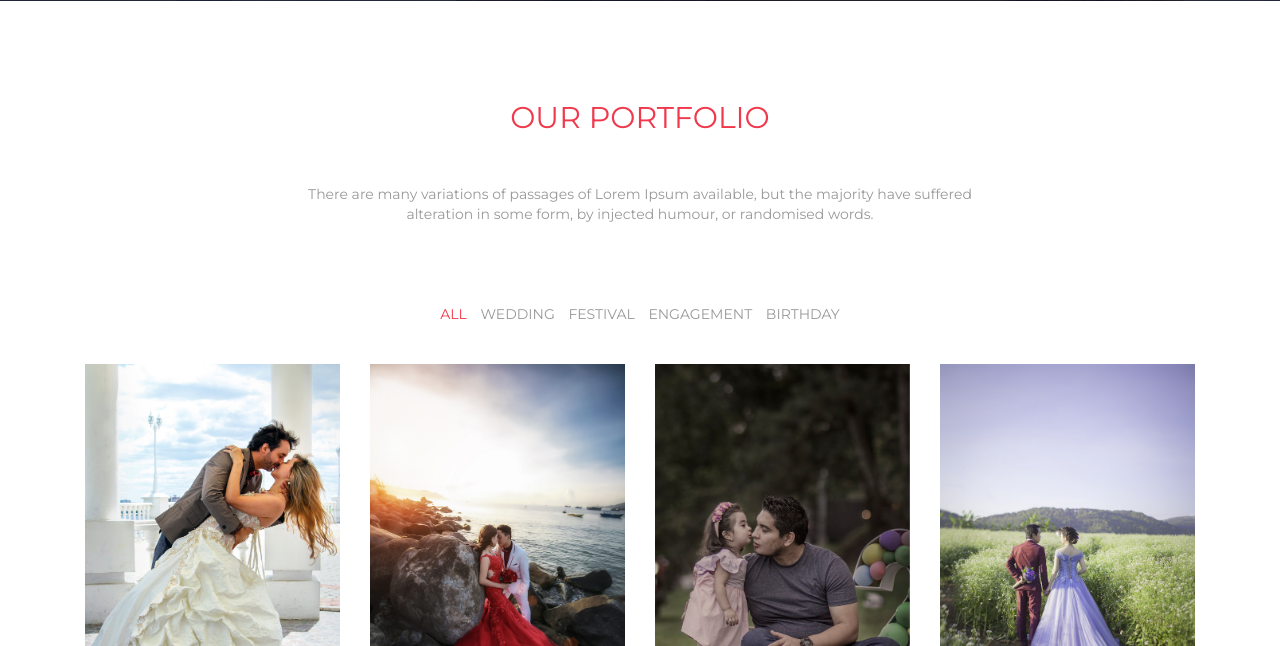
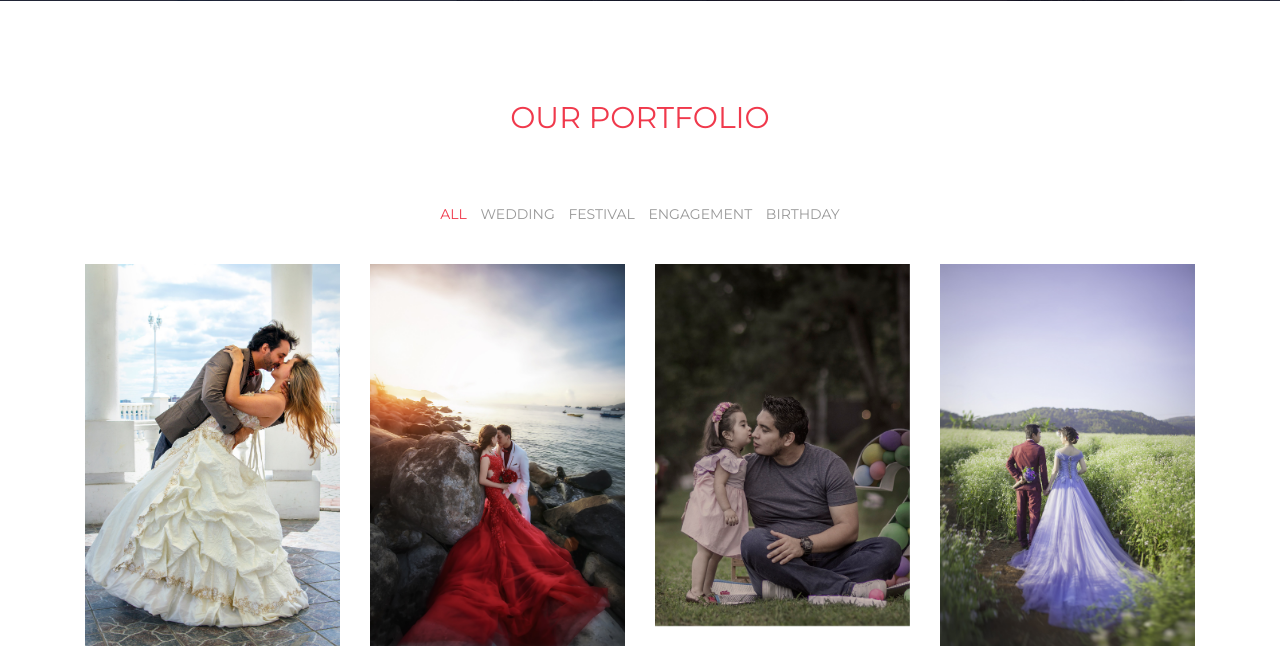
Before and after one commit to christopherece/photography_site, a Django app: page / in a window 1280 px wide. Shown: the part 2125-2771 px from the top of the page. Run offline with Django 4.2, Linux system fonts and the light colour scheme; some libraries are stand-ins or nearby versions.

Commit message:
Edit Portfolio

```diff
--- a/photography/templates/pages/index.html
+++ b/photography/templates/pages/index.html
@@ -140,9 +140,9 @@
 <section id="portfolio" class="mtb100">
 	<div class="container">
 		<h3 class="section-title wow fadeInDown">Our Portfolio</h3>
-		<p class="section-info col-sm-8 col-sm-offset-2 wow fadeInDown" data-wow-delay=".25s">
+		<!-- <p class="section-info col-sm-8 col-sm-offset-2 wow fadeInDown" data-wow-delay=".25s">
 			There are many variations of passages of Lorem Ipsum available, but the majority have suffered alteration in some form, by injected humour, or randomised words.
-		</p>
+		</p> -->
 		<div class="clearfix"></div>
 
 		<div class="portfolio-content">
```
